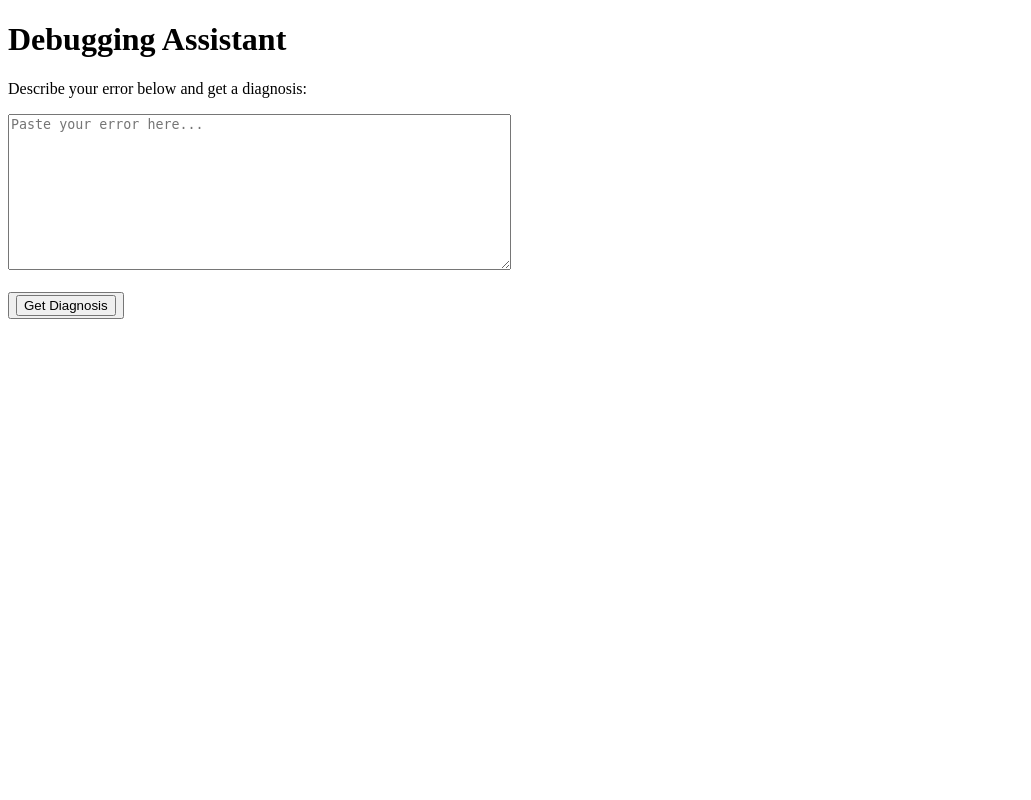
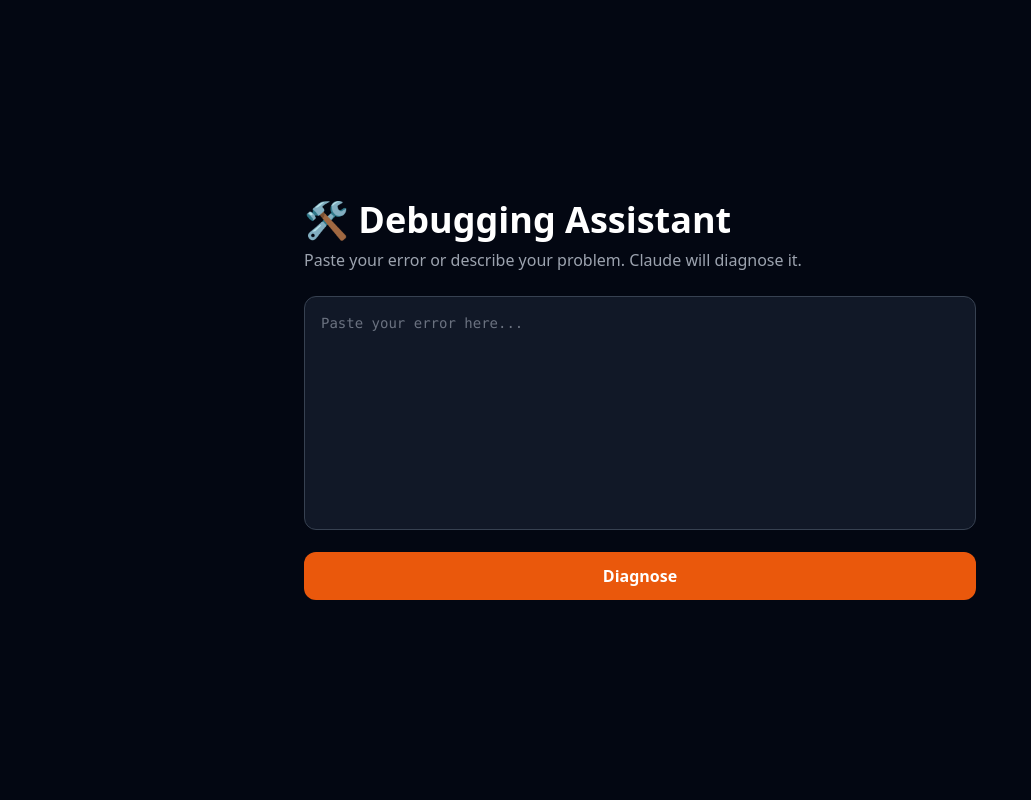
Before and after one commit to yohananb/project-hail-mary, a Flask app: page / in a window 1280 px wide. Shown: the whole page, without its empty margins (0-1031 px from the left). Run offline with Flask 3, Linux system fonts and the light colour scheme; some libraries are stand-ins or nearby versions.

Commit message:
Added Tailwind CCS styling and empty input error handling

```diff
--- a/app.py
+++ b/app.py
@@ -13,7 +13,10 @@ def index():
     diagnosis = None
 
     if request.method == "POST":
-        user_input = request.form["error_input"]
+        user_input = request.form["error_input"].strip()
+
+        if not user_input:
+            return render_template("index.html", diagnosis="Please enter a valid error message or question before submitting.")
 
         classification = client.messages.create(
             model="claude-opus-4-8",
--- a/templates/index.html
+++ b/templates/index.html
@@ -1,24 +1,44 @@
 <!DOCTYPE html>
 <html lang="en">
 <head>
-    <title>Hail Mary - Debugger</title>
+    <meta charset="UTF-8">
+    <meta name="viewport" content="width=device-width, initial-scale=1.0">
+    <title>Project Hail Mary - Debugger</title>
+    <script src="https://cdn.tailwindcss.com"></script>
 </head>
-<body>
-    <h1>Debugging Assistant</h1>
-    <p>Describe your error below and get a diagnosis:</p>
+<body class="bg-gray-950 min-h-screen text-white flex items-center justify-center p-6">
 
-    <form method="POST">
-        <textarea name="error_input" rows="10" cols="60" placeholder="Paste your error here..."></textarea>
-        <br><br>
-        <button type"submit"Diagnose</button>
+    <div class="w-full max-w-2xl">
+
+        <h1 class="text-4xl font-bold mb-2">🛠 Debugging Assistant</h1>
+        <p class="text-gray-400 mb-6">Paste your error or describe your problem. Claude will diagnose it.</p>
+
+        <form method="POST">
+            <textarea
+                name="error_input"
+                rows="10"
+                placeholder="Paste your error here..."
+                class="w-full bg-gray-900 border border-gray-700 rounded-xl p-4 text-sm font-mono text-white placeholder-gray-500 focus:outline-none focus:border-orange-500 resize-none"
+            ></textarea>
+
+            <button
+                type="submit"
+                class="mt-4 w-full bg-orange-600 hover:bg-orange-500 text-white font-semibold py-3 rounded-xl transition-colors duration-200"
+            >
+                Diagnose
+            </button>
         </form>
 
         {% if diagnosis %}
-            <h2>Diagnosis:</h2>
-            <p>{{ diagnosis }}</p>
+        <div class="mt-8">
+            <h2 class="text-xl font-semibold mb-3 text-orange-400">Diagnosis</h2>
+            <div class="bg-gray-900 border border-gray-700 rounded-xl p-6 font-mono text-sm leading-relaxed whitespace-pre-wrap text-gray-200">
+                {{ diagnosis }}
+            </div>
+        </div>
         {% endif %}
+
+    </div>
+
 </body>
 </html>
-        <input type="submit" value="Get Diagnosis">
-    </form>
-</body>
```
